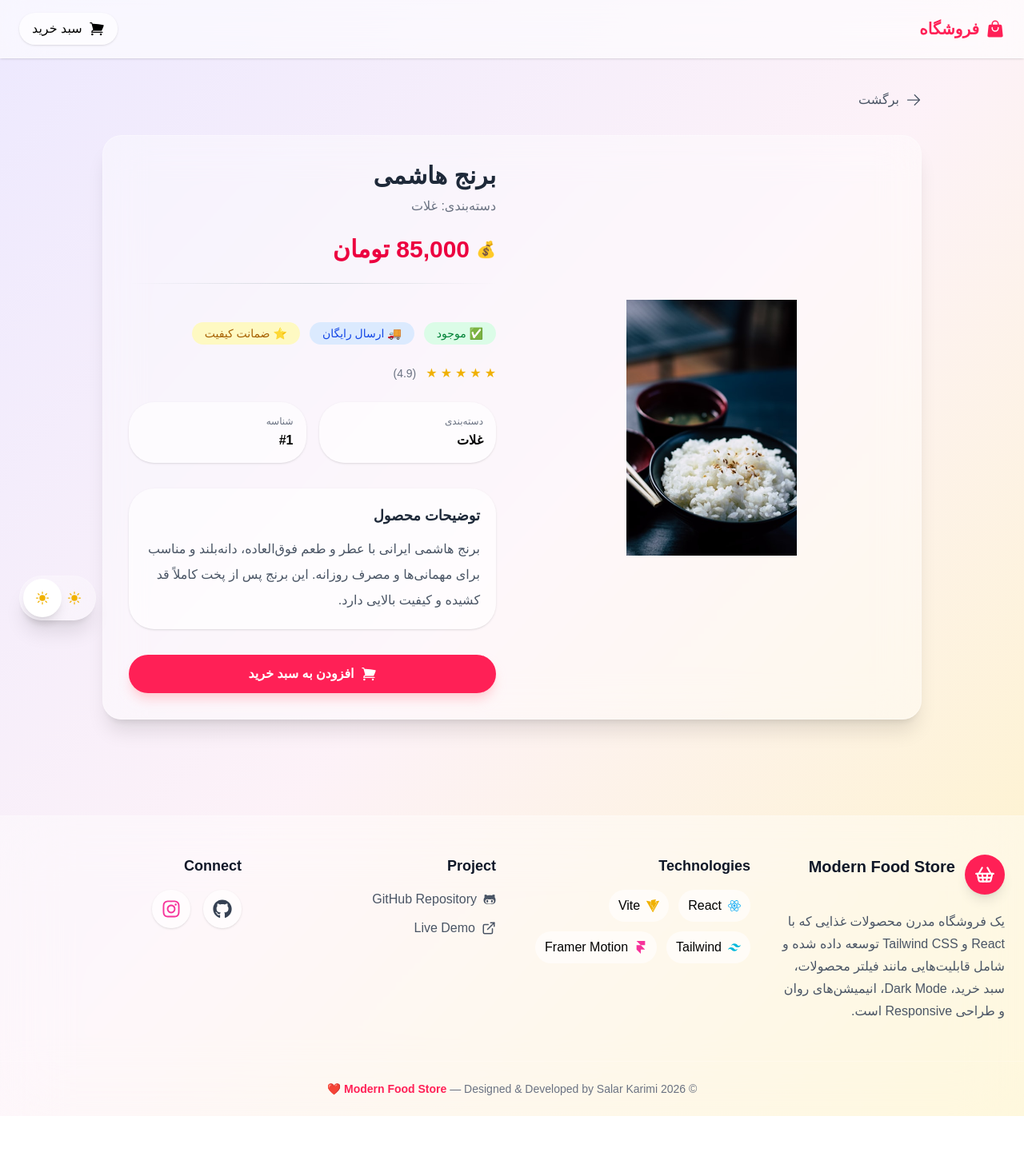
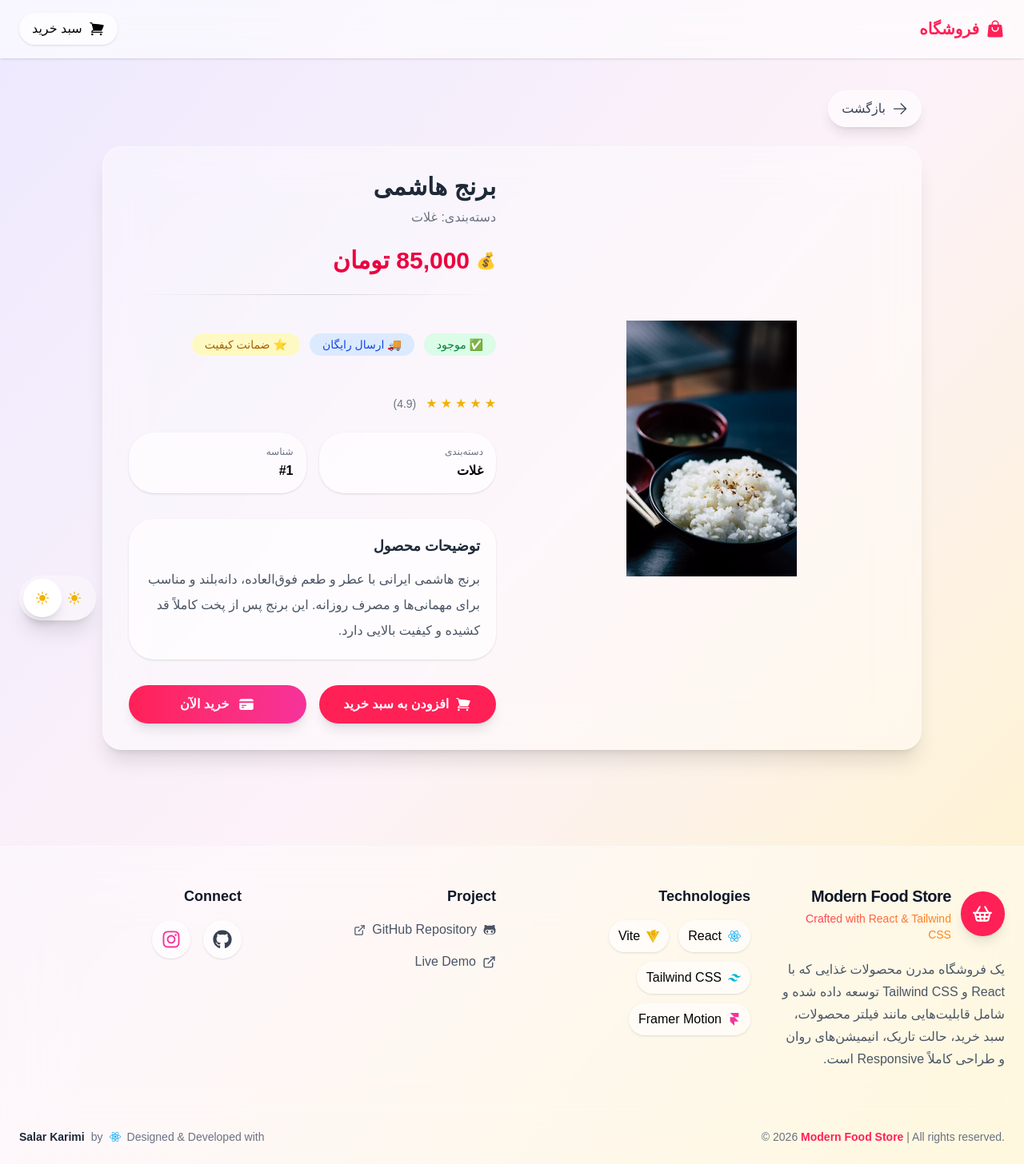
Before and after one commit to salarkarimibag-cmd/product-category-filter, a React (Vite) app: page /product/1 in a window 1280 px wide. Shown: the whole page at 80% size. Before the commit the page ends 1396 px from the top, so only its background shows below. Built offline with nearby package versions, Linux system fonts and the light colour scheme; a small style sheet from the web is missing.

Commit message:
Enhance footer and improve product details page

```diff
--- a/src/components/layout/Footer.jsx
+++ b/src/components/layout/Footer.jsx
@@ -1,31 +1,33 @@
-import { FaGithub, FaInstagram, FaReact, FaGithubAlt } from "react-icons/fa";
-import { SiVite, SiTailwindcss, SiFramer } from "react-icons/si";
-import { ShoppingBasket, ExternalLink } from "lucide-react";
+import { FaGithub, FaGithubAlt, FaInstagram, FaReact } from "react-icons/fa";
+import { SiFramer, SiTailwindcss, SiVite } from "react-icons/si";
+import { ExternalLink, ShoppingBasket } from "lucide-react";
 
 function Footer() {
   return (
     <footer className="mt-20 border-t border-white/20 bg-white/40 backdrop-blur-2xl dark:border-white/10 dark:bg-slate-900/40">
-      <div className="mx-auto grid max-w-7xl gap-10 px-6 py-12 md:grid-cols-2 lg:grid-cols-4">
+      <div className="mx-auto grid max-w-7xl gap-10 px-6 py-12 sm:grid-cols-2 lg:grid-cols-4">
         {/* Brand */}
         <div>
           <div className="flex items-center gap-3">
-            <div className="rounded-2xl bg-rose-500 p-3 text-white shadow-lg">
+            <div className="flex h-14 w-14 items-center justify-center rounded-2xl bg-rose-500 text-white shadow-lg">
               <ShoppingBasket size={26} />
             </div>
 
             <div>
-              <h2 className="mb-5 text-xl font-bold text-gray-900 dark:text-white">
+              <h2 className="text-xl font-bold tracking-tight text-gray-900 dark:text-white">
                 Modern Food Store
               </h2>
 
-
+              <p className="mt-1 bg-linear-to-r from-rose-500 to-orange-400 bg-clip-text text-sm font-medium text-transparent">
+                Crafted with React & Tailwind CSS
+              </p>
             </div>
           </div>
 
           <p className="mt-5 leading-7 text-gray-600 dark:text-gray-400">
             یک فروشگاه مدرن محصولات غذایی که با React و Tailwind CSS توسعه داده
-            شده و شامل قابلیت‌هایی مانند فیلتر محصولات، سبد خرید، Dark Mode،
-            انیمیشن‌های روان و طراحی Responsive است.
+            شده و شامل قابلیت‌هایی مانند فیلتر محصولات، سبد خرید، حالت تاریک،
+            انیمیشن‌های روان و طراحی کاملاً Responsive است.
           </p>
         </div>
 
@@ -36,25 +38,45 @@ function Footer() {
           </h3>
 
           <div className="flex flex-wrap gap-3">
-            <span className="flex items-center gap-2 rounded-xl bg-white/60 px-3 py-2 dark:bg-slate-800">
+            <a
+              href="https://react.dev"
+              target="_blank"
+              rel="noopener noreferrer"
+              className="flex items-center gap-2 rounded-xl bg-white/60 px-3 py-2 shadow-sm transition-all duration-300 hover:-translate-y-1 hover:shadow-md dark:bg-slate-800"
+            >
               <FaReact className="text-sky-500" />
               React
-            </span>
+            </a>
 
-            <span className="flex items-center gap-2 rounded-xl bg-white/60 px-3 py-2 dark:bg-slate-800">
+            <a
+              href="https://vite.dev"
+              target="_blank"
+              rel="noopener noreferrer"
+              className="flex items-center gap-2 rounded-xl bg-white/60 px-3 py-2 shadow-sm transition-all duration-300 hover:-translate-y-1 hover:shadow-md dark:bg-slate-800"
+            >
               <SiVite className="text-yellow-500" />
               Vite
-            </span>
+            </a>
 
-            <span className="flex items-center gap-2 rounded-xl bg-white/60 px-3 py-2 dark:bg-slate-800">
+            <a
+              href="https://tailwindcss.com"
+              target="_blank"
+              rel="noopener noreferrer"
+              className="flex items-center gap-2 rounded-xl bg-white/60 px-3 py-2 shadow-sm transition-all duration-300 hover:-translate-y-1 hover:shadow-md dark:bg-slate-800"
+            >
               <SiTailwindcss className="text-cyan-500" />
-              Tailwind
-            </span>
+              Tailwind CSS
+            </a>
 
-            <span className="flex items-center gap-2 rounded-xl bg-white/60 px-3 py-2 dark:bg-slate-800">
+            <a
+              href="https://motion.dev"
+              target="_blank"
+              rel="noopener noreferrer"
+              className="flex items-center gap-2 rounded-xl bg-white/60 px-3 py-2 shadow-sm transition-all duration-300 hover:-translate-y-1 hover:shadow-md dark:bg-slate-800"
+            >
               <SiFramer className="text-pink-500" />
               Framer Motion
-            </span>
+            </a>
           </div>
         </div>
 
@@ -64,24 +86,27 @@ function Footer() {
             Project
           </h3>
 
-          <div className="space-y-3">
+          <div className="space-y-4">
             <a
               href="https://github.com/salarkarimibag-cmd/modern-food-store"
               target="_blank"
               rel="noreferrer"
-              className="flex items-center gap-2 text-gray-600 transition hover:text-rose-500 dark:text-gray-300"
+              aria-label="GitHub Repository"
+              className="flex items-center gap-2 text-gray-600 transition-all duration-300 hover:translate-x-1 hover:text-rose-500 dark:text-gray-300"
             >
               <FaGithubAlt />
               GitHub Repository
+              <ExternalLink size={15} />
             </a>
 
             <a
               href="https://salarkarimibag-cmd.github.io/modern-food-store/"
               target="_blank"
               rel="noreferrer"
-              className="flex items-center gap-2 text-gray-600 transition hover:text-rose-500 dark:text-gray-300"
+              aria-label="Live Demo"
+              className="flex items-center gap-2 text-gray-600 transition-all duration-300 hover:translate-x-1 hover:text-rose-500 dark:text-gray-300"
             >
-              <ExternalLink size={18} />
+              <ExternalLink size={17} />
               Live Demo
             </a>
           </div>
@@ -98,16 +123,18 @@ function Footer() {
               href="https://github.com/salarkarimibag-cmd"
               target="_blank"
               rel="noreferrer"
-              className="rounded-2xl bg-white/60 p-3 text-2xl text-gray-700 shadow transition hover:-translate-y-1 hover:text-black dark:bg-slate-800 dark:text-white"
+              aria-label="GitHub"
+              className="rounded-2xl bg-white/60 p-3 text-2xl text-gray-700 shadow transition-all duration-300 hover:-translate-y-1 hover:scale-110 hover:text-black dark:bg-slate-800 dark:text-white"
             >
               <FaGithub />
             </a>
 
             <a
-              href="#"
+              href="https://instagram.com/"
               target="_blank"
               rel="noreferrer"
-              className="rounded-2xl bg-white/60 p-3 text-2xl text-pink-500 shadow transition hover:-translate-y-1 dark:bg-slate-800"
+              aria-label="Instagram"
+              className="rounded-2xl bg-white/60 p-3 text-2xl text-pink-500 shadow transition-all duration-300 hover:-translate-y-1 hover:scale-110 dark:bg-slate-800"
             >
               <FaInstagram />
             </a>
@@ -115,10 +142,30 @@ function Footer() {
         </div>
       </div>
 
-      <div className="border-t border-white/20 py-6 text-center text-sm text-gray-500 dark:border-white/10 dark:text-gray-400">
-        © {new Date().getFullYear()}{" "}
-        <span className="font-semibold text-rose-500">Modern Food Store</span> —
-        Designed & Developed by Salar Karimi ❤️
+      {/* Bottom */}
+      <div className="border-t border-white/20 dark:border-white/10">
+        <div className="mx-auto flex max-w-7xl flex-col items-center justify-between gap-3 px-6 py-6 text-center text-sm text-gray-500 dark:text-gray-400 md:flex-row">
+          <p dir="ltr">
+            © {new Date().getFullYear()}{" "}
+            <span className="font-semibold text-rose-500">
+              Modern Food Store
+            </span>
+            {" | "}
+            All rights reserved.
+          </p>
+
+          <p className="flex flex-wrap items-center justify-center gap-2 md:justify-end">
+            <span>Designed &amp; Developed with</span>
+
+            <FaReact className="text-sky-500" />
+
+            <span>by</span>
+
+            <span className="font-semibold text-gray-800 dark:text-white">
+              Salar Karimi
+            </span>
+          </p>
+        </div>
       </div>
     </footer>
   );
--- a/src/pages/ProductDetails.jsx
+++ b/src/pages/ProductDetails.jsx
@@ -1,6 +1,6 @@
 import { useParams, useNavigate } from "react-router-dom";
 import { motion } from "framer-motion";
-import { HiArrowRight, HiShoppingCart } from "react-icons/hi2";
+import { HiArrowRight, HiShoppingCart, HiCreditCard } from "react-icons/hi2";
 import products from "../data/products";
 import ProductDetailsSkeleton from "../pages/ProductDetailsSkeleton";
 import useLoading from "../hooks/useLoading";
@@ -32,9 +32,21 @@ function ProductDetails() {
   ];
 
   const badges = [
-    { text: "✅ موجود", className: "bg-green-100 text-green-700 dark:bg-green-900/40 dark:text-green-400" },
-    { text: "🚚 ارسال رایگان", className: "bg-blue-100 text-blue-700 dark:bg-blue-900/40 dark:text-blue-400" },
-    { text: "⭐ ضمانت کیفیت", className: "bg-yellow-100 text-yellow-700 dark:bg-yellow-900/40 dark:text-yellow-400" },
+    {
+      text: "✅ موجود",
+      className:
+        "bg-green-100 text-green-700 dark:bg-green-900/40 dark:text-green-400",
+    },
+    {
+      text: "🚚 ارسال رایگان",
+      className:
+        "bg-blue-100 text-blue-700 dark:bg-blue-900/40 dark:text-blue-400",
+    },
+    {
+      text: "⭐ ضمانت کیفیت",
+      className:
+        "bg-yellow-100 text-yellow-700 dark:bg-yellow-900/40 dark:text-yellow-400",
+    },
   ];
 
   const handleAddToCart = () => {
@@ -45,20 +57,48 @@ function ProductDetails() {
       toast.success(`${product.name} به سبد خرید اضافه شد 🛒`);
     }
   };
+  const handleBuyNow = () => {
+    addToCart(product);
+    navigate("/cart");
+  };
 
   return (
     <div className="min-h-screen px-4 py-10 dark:bg-slate-900 transition-colors duration-300">
       <div className="mx-auto max-w-5xl">
-
         {/* Back Button */}
         <motion.button
-          whileHover={{ x: -4 }}
+          whileHover={{ x: 4 }}
           whileTap={{ scale: 0.95 }}
           onClick={() => navigate(-1)}
-          className="mb-8 flex items-center gap-2 text-gray-600 transition hover:text-rose-500 dark:text-slate-300 dark:hover:text-rose-400"
+          className="
+    mb-6
+    inline-flex
+    items-center
+    gap-2
+    rounded-2xl
+    border
+    border-white/30
+    bg-white/60
+    px-4
+    py-2.5
+    text-gray-700
+    shadow-lg
+    backdrop-blur-xl
+    transition-all
+    duration-300
+    hover:bg-rose-500
+    hover:text-white
+    dark:border-white/10
+    dark:bg-slate-800/70
+    dark:text-white
+    dark:hover:bg-rose-500
+  "
         >
+          <motion.span whileHover={{ x: 3 }}>
             <HiArrowRight className="text-xl" />
-          برگشت
+          </motion.span>
+
+          <span>بازگشت</span>
         </motion.button>
 
         {/* Card */}
@@ -70,7 +110,12 @@ function ProductDetails() {
         >
           {/* Image */}
           <motion.div
-            whileHover={{ scale: 1.08, rotate: 1.5, y: -8, filter: "drop-shadow(0 20px 20px rgba(0,0,0,.18))" }}
+            whileHover={{
+              scale: 1.04,
+              rotate: 1,
+              y: -6,
+              filter: "drop-shadow(0 20px 20px rgba(0,0,0,.18))",
+            }}
             transition={{ type: "spring", stiffness: 200 }}
             className="flex items-center justify-center"
           >
@@ -88,9 +133,13 @@ function ProductDetails() {
             transition={{ delay: 0.2 }}
             className="flex flex-col"
           >
-            <h1 className="text-3xl font-bold text-gray-800 dark:text-white">{product.name}</h1>
+            <h1 className="text-3xl font-bold text-gray-800 dark:text-white">
+              {product.name}
+            </h1>
 
-            <p className="mt-2 text-gray-500 dark:text-slate-400">دسته‌بندی: {product.category}</p>
+            <p className="mt-2 text-gray-500 dark:text-slate-400">
+              دسته‌بندی: {product.category}
+            </p>
 
             {/* Price */}
             <div className="mt-6 flex items-center gap-2">
@@ -103,7 +152,7 @@ function ProductDetails() {
             <div className="my-6 h-px bg-linear-to-r from-transparent via-gray-300 to-transparent dark:via-slate-600" />
 
             {/* Badges */}
-            <div className="mt-6 flex flex-wrap gap-3">
+            <div className="my-6 flex flex-wrap gap-3">
               {badges.map((badge) => (
                 <motion.span
                   key={badge.text}
@@ -120,7 +169,11 @@ function ProductDetails() {
               {Array.from({ length: 5 }).map((_, index) => (
                 <span
                   key={index}
-                  className={index < Math.round(product.rating) ? "text-yellow-500" : "text-gray-300 dark:text-slate-600"}
+                  className={
+                    index < Math.round(product.rating)
+                      ? "text-yellow-500"
+                      : "text-gray-300 dark:text-slate-600"
+                  }
                 >
                   ★
                 </span>
@@ -135,10 +188,14 @@ function ProductDetails() {
               {info.map((item) => (
                 <div
                   key={item.title}
-                  className="rounded-2xl bg-white/60 p-4 shadow-sm dark:bg-slate-700/60"
+                  className="rounded-2xl bg-white/60 p-4 shadow-sm transition hover:shadow-md dark:bg-slate-700/60"
                 >
-                  <p className="text-xs text-gray-500 dark:text-slate-400">{item.title}</p>
-                  <p className="mt-1 font-semibold dark:text-white">{item.value}</p>
+                  <p className="text-xs text-gray-500 dark:text-slate-400">
+                    {item.title}
+                  </p>
+                  <p className="mt-1 font-semibold dark:text-white">
+                    {item.value}
+                  </p>
                 </div>
               ))}
             </div>
@@ -148,24 +205,46 @@ function ProductDetails() {
               <h3 className="mb-3 text-lg font-bold text-gray-800 dark:text-white">
                 توضیحات محصول
               </h3>
-              <p className="leading-8 text-gray-600 dark:text-slate-300">{product.description}</p>
+              <p className="leading-8 text-gray-600 dark:text-slate-300">
+                {product.description}
+              </p>
             </div>
 
             {/* Button */}
+            <div className="mt-8 grid grid-cols-1 gap-4 sm:grid-cols-2">
+              {/* افزودن به سبد خرید */}
               <motion.button
                 onClick={handleAddToCart}
-              whileHover={{ scale: 1.03, boxShadow: "0 18px 35px rgba(244,63,94,.35)" }}
+                whileHover={{
+                  y: -2,
+                  scale: 1.02,
+                  boxShadow: "0 18px 35px rgba(244,63,94,.35)",
+                }}
                 whileTap={{ scale: 0.95 }}
-              transition={{ type: "spring", stiffness: 250 }}
-              className={`mt-8 flex w-full items-center justify-center gap-2 rounded-2xl px-5 py-3 font-semibold text-white shadow-lg transition-all duration-300 ${
+                className={`flex items-center justify-center gap-2 rounded-2xl px-5 py-3 font-semibold text-white shadow-lg transition-all duration-300 ${
                   added
-                  ? "bg-green-500 shadow-green-200 hover:bg-green-600 dark:shadow-green-900/30"
-                  : "bg-rose-500 shadow-rose-200 hover:bg-rose-600 dark:shadow-rose-900/30"
+                    ? "bg-green-500 hover:bg-green-600"
+                    : "bg-rose-500 hover:bg-rose-600"
                 }`}
               >
                 <HiShoppingCart className="text-xl" />
                 {added ? "✓ در سبد خرید" : "افزودن به سبد خرید"}
               </motion.button>
+
+              {/* خرید الآن */}
+              <motion.button
+                onClick={handleBuyNow}
+                whileHover={{
+                  y: -2,
+                  scale: 1.02,
+                }}
+                whileTap={{ scale: 0.95 }}
+                className="flex items-center justify-center gap-3 rounded-2xl bg-linear-to-r from-rose-500 to-pink-500 px-5 py-3 font-semibold text-white shadow-lg transition-all duration-300 hover:-translate-y-1 hover:from-rose-600 hover:to-pink-600"
+              >
+                <HiCreditCard className="text-xl" />
+                <span>خرید الآن</span>
+              </motion.button>
+            </div>
           </motion.div>
         </motion.div>
       </div>
```
Lines whose indentation alone changed are shown as unchanged.
